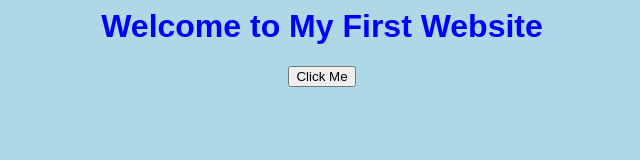
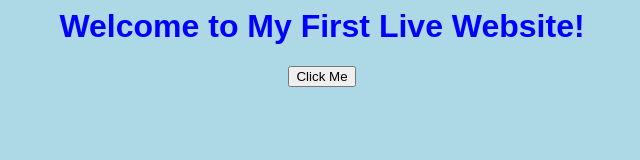
Before and after one commit to TishaArora16/MyWebProject, a plain HTML site: page index.html in a window 1280 px wide. Shown: the whole page, without its empty margins (318-958 px from the left). Drawn offline with Linux system fonts and the light colour scheme.

Commit message:
Updated website heading

```diff
--- a/index.html
+++ b/index.html
@@ -4,7 +4,7 @@
     <link rel="stylesheet" href="style.css">
 </head>
 <body>
-    <h1>Welcome to My First Website</h1>
+    <h1>Welcome to My First Live Website!</h1>
     <button onclick="showMessage()">Click Me</button>
     <script src="script.js"></script>
 </body>
```
